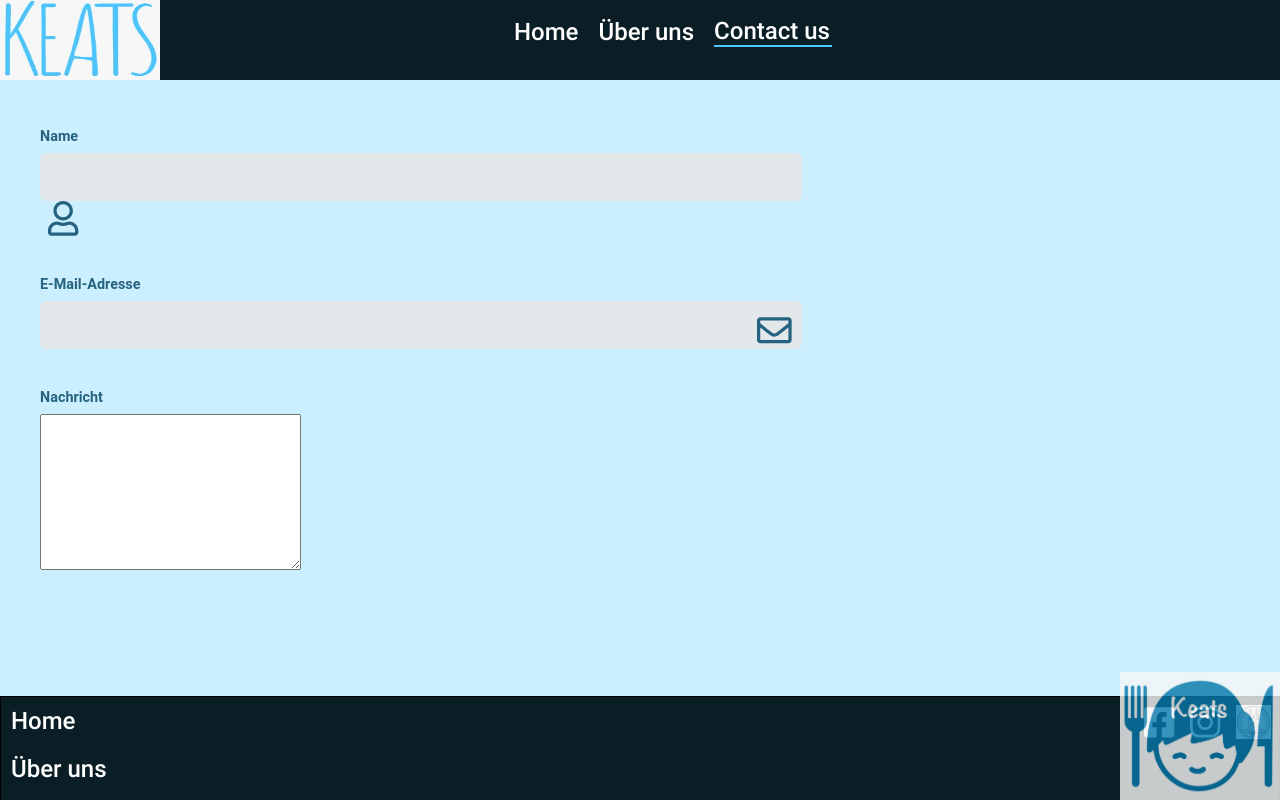
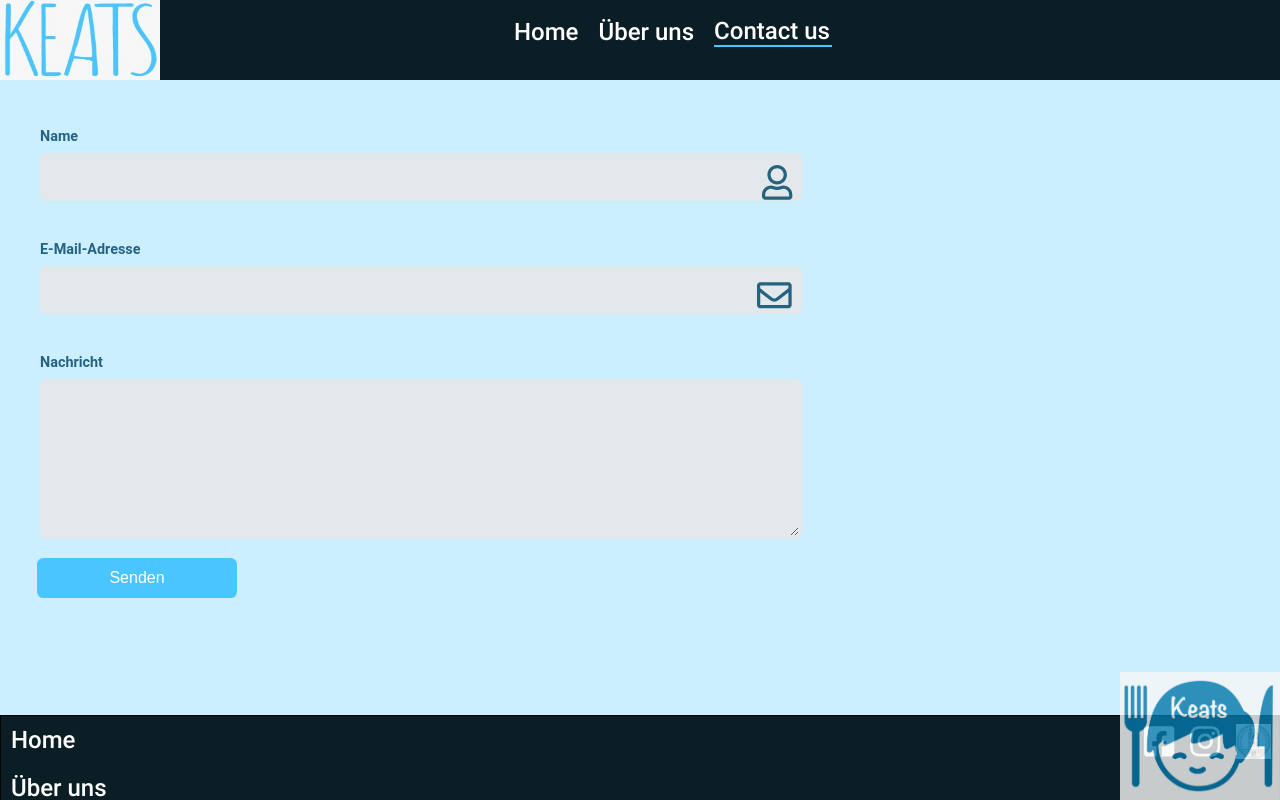
Before and after one commit to majogw/Keats-Project, a React (Create React App) app: page /contactus in a window 1280 px wide. Shown: the top 800 px of the page. Built offline with nearby package versions, Linux system fonts and the light colour scheme.

Commit message:
icon and button
Icon inside label and button for form

```diff
--- a/src/App.css
+++ b/src/App.css
@@ -360,7 +360,12 @@ div {
   border-radius: 0.4rem;
   box-shadow: none;
 }
+
 .input-email {
+  position: relative;
+}
+
+.input-forma {
   position: relative;
 }
 .total-message {
@@ -369,6 +374,14 @@ div {
   padding: 0.5rem;
   cursor: pointer;
   border-radius: 1rem;
+}
+
+.input-message {
+  background-color: #e3e8eb;
+  width: 100%;
+  border: 0.2rem solid #e3e8eb;
+  border-radius: 0.4rem;
+  box-shadow: none;
 }
 
 [type='text']:focus,
@@ -390,3 +403,39 @@ label {
   margin: 0 auto;
   padding: 0 1rem;
 }
+
+.button {
+  border-radius: 0.4rem;
+  background-color: #4ac5ff;
+  border: none;
+  color: white;
+  text-align: center;
+  font-size: 1rem;
+  height: 2.5rem;
+  width: 12.5rem;
+  transition: all 0.5s;
+  cursor: pointer;
+  margin: 5px;
+}
+.button:hover span {
+  padding-right: 1.56rem;
+}
+.button:hover span:after {
+  opacity: 1;
+  right: 0;
+}
+
+.button span {
+  cursor: pointer;
+  display: inline-block;
+  position: relative;
+  transition: 0.5s;
+}
+.button span:after {
+  content: '\00bb';
+  position: absolute;
+  opacity: 0;
+  top: 0;
+  right: -1.25rem;
+  transition: 0.5s;
+}
--- a/src/Components/Form.js
+++ b/src/Components/Form.js
@@ -14,7 +14,7 @@ export const Form = () => {
             name='Name'
             required
           />
-          <span className='icon'>
+          <span className='icon-input'>
             <FontAwesomeIcon icon={['far', 'user']} size='lg' />
           </span>
         </div>
@@ -41,11 +41,14 @@ export const Form = () => {
             Nachricht
           </label>
         </div>
-        <div className='input-message'>
-          <textarea cols='30' rows='10'></textarea>
+        <div className='input-mes'>
+          <textarea className='input-message' cols='30' rows='10'></textarea>
         </div>
       </div>
       <div className='button-forma'>
+        <button class='button'>
+          <span>Senden </span>
+        </button>
       </div>
     </div>
   );
```
